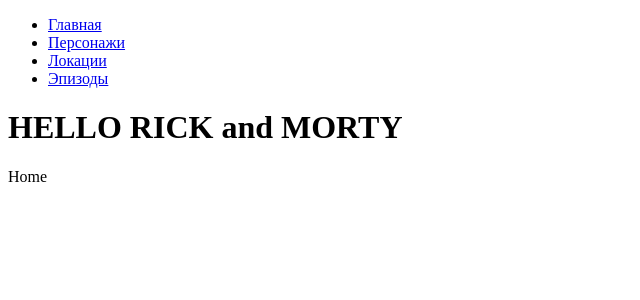
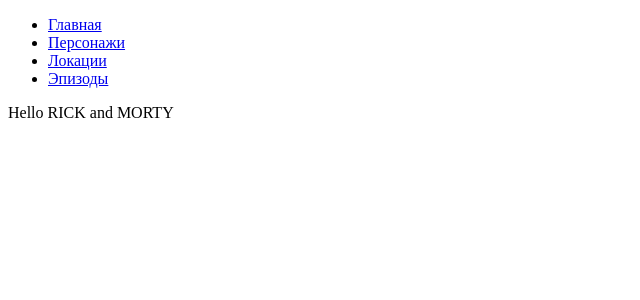
Before and after one commit to B1ZON-c0de/rick_and_morty, a React (Vite) app in the folder FE/: page / in a window 1280 px wide. Shown: the top 300 px of the page, without its empty margins (0-640 px from the left). Built offline with nearby package versions, Linux system fonts and the light colour scheme; the HTML template or start-up script is replaced by a standard one.

Commit message:
feat: доабвил приветстие на главную страницу

```diff
--- a/FE/src/App.tsx
+++ b/FE/src/App.tsx
@@ -18,7 +18,6 @@
           <NavLink to={ROUTES.episodeList.path}>Эпизоды</NavLink>
         </li>
       </ul>
-      <h1>HELLO RICK and MORTY</h1>
       <Routes>
         {Object.keys(ROUTES).map((key) => (
           <Route path={ROUTES[key].path} element={ROUTES[key].element} />
--- a/FE/src/pages/Home.tsx
+++ b/FE/src/pages/Home.tsx
@@ -1,3 +1,3 @@
 export function Home() {
-  return <div>Home</div>;
+  return <div>Hello RICK and MORTY</div>;
 }
```
